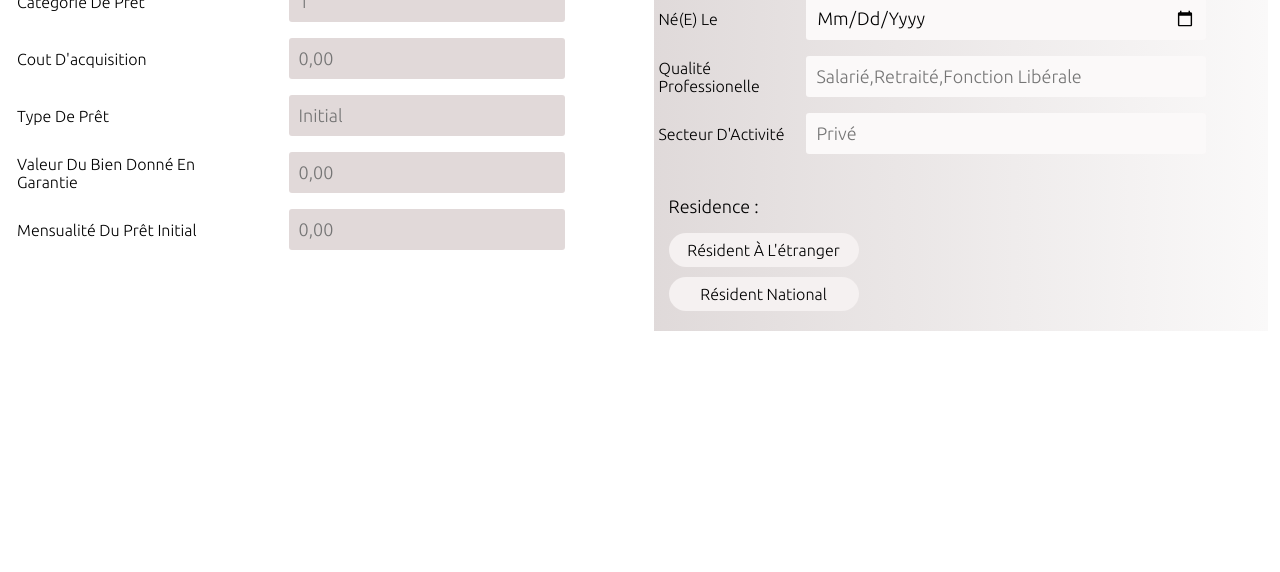
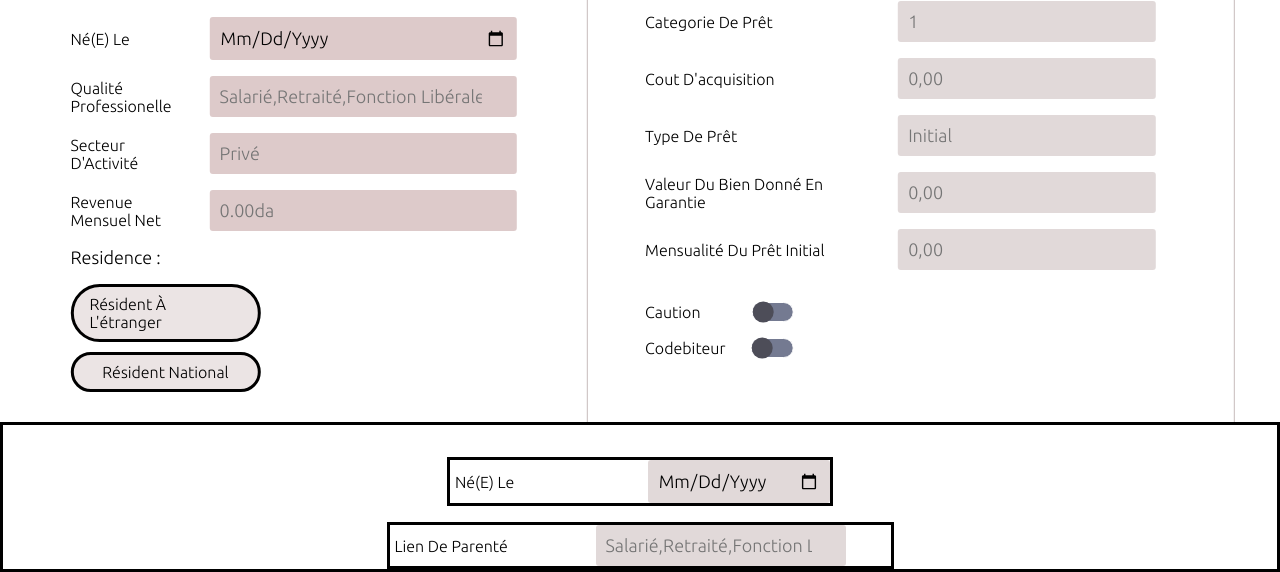
Before and after one commit to raizah9/interface-simulation-de-credit, a plain HTML site: page simulation.html in a window 1280 px wide. Shown: the part 230-802 px from the top of the page. Drawn offline with Linux system fonts and the light colour scheme.

Commit message:
modification n1

```diff
--- a/simulation.css
+++ b/simulation.css
@@ -4,6 +4,9 @@
     box-sizing: border-box;
     font-family: 'Ubuntu', sans-serif;
     text-transform: capitalize;
+}
+body{
+  background-color :rgb(255, 255, 255);
 }
 .logo{
     height: 3.5rem;
@@ -106,6 +109,7 @@ button{
         transform: scale(0);
     }
 }
+
 @media screen and (max-width:888px)
 {
     .hidden-menu.open{
@@ -128,12 +132,13 @@ button{
 }
 
 .div-pret {
-
     display: flex;
     flex-direction: column;
     gap: 0px;
     width: 48vw;
-    padding: 10px 0px ;
+    padding: 30px 20px ;
+    border-right: 1px solid rgb(198, 187, 187) ;
+
 
   }
 
@@ -164,7 +169,7 @@ button{
     border-radius: 3px;
   }
   .div-postulant input{
-    background-color: rgba(251, 249, 249, 0.985);
+    background-color: rgba(221, 202, 202, 0.985);
   }
   .titre2{
     font-weight: bold;
@@ -176,21 +181,24 @@ button{
 
   }
   .divs{
+    position: relative;
     display: flex;
     justify-content: space-evenly;
     margin-top: 3rem;
-    gap: 15px;
+    gap: 2rem;
+    width: 93%;
+    left: 50%;
+    transform: translateX(-50%);
   }
   .div-postulant{
-    background: linear-gradient(to left, rgb(250, 249, 249), rgba(223, 217, 217, 0.985));
+
+    border-right: 1px solid rgb(198, 187, 187) ;
     position: relative;
     display: flex;
     flex-direction: column;
     gap: 15px;
     background-color: transparent;
-    padding: 10px 0px ;
-    width: 48vw;
-
+    padding: 30px 20px ;
   }
 
 @media screen and (max-width:700px)
@@ -212,8 +220,8 @@ button{
 }
 }
 .residence{
-  padding: 10px 15px;
-  margin-top: 2rem;
+  padding: 0px 5px;
+  margin-top: 1rem;
   position: relative;
   width: 50%;
 }
@@ -232,12 +240,12 @@ input[type="radio"] {
   flex-direction: column;
   gap: 10px;
   width: min-content;
+
 }
 
  .options-resid >label {
-
   padding: 8px 16px;
-  background-color: #f5f1f1;
+  background-color: #ebe4e4;
   font-size: 16px;
   cursor: pointer;
   min-width: min-content;
@@ -245,9 +253,10 @@ input[type="radio"] {
   display: flex;
   justify-content: space-around;
   border-radius: 50px;
+  border: solid;
 }
 
-input[type="radio"]:checked + label {
+.options-resid [type="radio"]:checked + label {
   transition: background-color 0.7s ease;
   transition: color 0.7s ease;
   background-color: rgb(223, 63, 63);
@@ -258,3 +267,82 @@ input[type="radio"]:checked + label {
   position: relative;
   width: fit-content;
 }
+.div-des-switches{
+  margin-top: 1rem;
+  display: flex;
+  flex-direction: column;
+  padding: 0px;
+
+}
+.div-switch-caution{
+  padding-left: 5px;
+  display: flex;
+  align-items: center;
+  margin-left: rem;
+  margin-top: 1rem;
+}
+.caution-text{
+ color: rgb(0, 0, 0);
+ padding-right: 25px;
+}
+.codebiteur-text{
+
+  color: rgb(0, 0, 0);
+}
+.caution-switch{
+  position: relative;
+  display: flex;
+}
+.slide-space{
+  position: absolute;
+  left: 0%;
+  transform: translate(-50%,0%);
+  border: 1px solid white;
+  position: relative;
+  background-color: rgb(116, 122, 145);
+  width: 60px;
+  height: 20px;
+  border-radius: 30px;
+}
+.caution-switch-label{
+  content: "";
+  border-radius: 50%;
+  width: 21px;
+  height: 21px;
+  background-color: #4d4d58;
+  display: flex;
+  position: relative;
+  top: 50%;
+  transform: translateY(-50%);
+}
+input[type="checkbox"]:checked +.slide-space label
+{
+  position: relative;
+  top: 50%;
+  transform: translate(20px,-50%);
+  background-color: rgb(47, 142, 215);
+  transition: 0.3s;
+}
+input[type="checkbox"] +.slide-space label
+{
+  transition: 0.3s;
+}
+input[type="checkbox"]:checked +.slide-space
+{
+  background-color: rgb(179, 182, 212);
+}
+#switch,#switch2{
+  transform: scale(0);
+}
+.div-caution{
+display: flex;
+gap: 1rem;
+align-items: center;
+flex-direction: column;
+border: solid;
+}
+.input-wrapper2{
+  display: flex;
+  align-items: center;
+  border: solid;
+}
--- a/simulation.html
+++ b/simulation.html
@@ -28,33 +28,6 @@
         </div>
     </header>
     <div class="divs">
-        <div class="div-pret">
-            <div class="titre2"> Prêt</div>
-            <div class="input-wrapper">
-                <label for="">categorie de prêt </label>
-                <input type="number" min="1" max="31" placeholder="1" >
-            </div>
-            <div class="input-wrapper">
-                <label for="">cout d'acquisition </label>
-                <input type="number" min="0,00" placeholder="0,00">
-            </div>
-            <div class="input-wrapper">
-                <label for="">type de prêt </label>
-                <input list="type" placeholder="initial"/>
-                <datalist id="type">
-                    <option value="Conventionel" />
-                    <option value="Islamique"/>
-                </datalist>
-            </div>
-            <div class="input-wrapper">
-                <label for="">Valeur du bien donné en garantie</label>
-                <input type="number" min="0,00" placeholder="0,00">
-            </div>
-            <div class="input-wrapper">
-                <label for="">mensualité du prêt initial</label>
-                <input type="number" min="0,00" placeholder="0,00">
-            </div>
-        </div>
 
         <div class="div-postulant">
             <div>
@@ -84,6 +57,10 @@
                     <option value="Public"/>
                 </datalist>
             </div>
+            <div class="input-wrapper">
+                <label for="">revenue mensuel net</label>
+                <input list="secteur d'activité" placeholder="0.00da"/>
+            </div>
             <div class="residence">
                 <div class="residence-text">residence :</div>
                 <div class="options-resid">
@@ -99,8 +76,75 @@
         </div>
     </div>
 
+        <div class="div-pret">
+            <div class="titre2"> Prêt</div>
+            <div class="input-wrapper">
+                <label for="">categorie de prêt </label>
+                <input type="number" min="1" max="31" placeholder="1" >
+            </div>
+            <div class="input-wrapper">
+                <label for="">cout d'acquisition </label>
+                <input type="number" min="0,00" placeholder="0,00">
+            </div>
+            <div class="input-wrapper">
+                <label for="">type de prêt </label>
+                <input list="type" placeholder="initial"/>
+                <datalist id="type">
+                    <option value="Conventionel" />
+                    <option value="Islamique"/>
+                </datalist>
+            </div>
+            <div class="input-wrapper">
+                <label for="">Valeur du bien donné en garantie</label>
+                <input type="number" min="0,00" placeholder="0,00">
+            </div>
+            <div class="input-wrapper">
+                <label for="">mensualité du prêt initial</label>
+                <input type="number" min="0,00" placeholder="0,00">
+            </div>
+            <div class="div-des-switches">
+                <div class="div-switch-caution">
+                    <div class="caution-text"> caution </div>
 
+                    <div class="caution-switch">
+                     <input type="checkbox" id="switch">
+                     <div class="slide-space">
+                         <label for="switch" class="caution-switch-label"></label>
+                     </div>
+                    </div>
+                 </div>
 
+                 <div class="caution-switch">
+                    <div class="div-switch-caution">
+                        <div class="codebiteur-text"> codebiteur </div>
+
+                        <div class="caution-switch">
+                         <input type="checkbox" id="switch2">
+                         <div class="slide-space">
+                             <label for="switch2" class="caution-switch-label"></label>
+                         </div>
+                        </div>
+                     </div>
+                 </div>
+            </div>
+
+        </div>
+</div>
+
+<div class="div-caution">
+    <div class="input-wrapper2" id="input-wrapper1">
+        <label for="">Né(e) le</label>
+        <input type="date" min="01/01/1921" max="31/12/2005">
+    </div>
+    <div class="input-wrapper2">
+        <label for="">lien de parenté</label>
+        <input list="qualité professionelle" placeholder="Salarié,retraité,fonction libérale"/>
+        <datalist id="qualité professionelle">
+            <option value="Salarié,retraité,fonction libérale" />
+
+        </datalist>
+    </div>
+</div>
     <script src="script-simulation.js"></script>
 </body>
 </html>
```
Also changed, not shown: home.html (+7 -6 lines).
